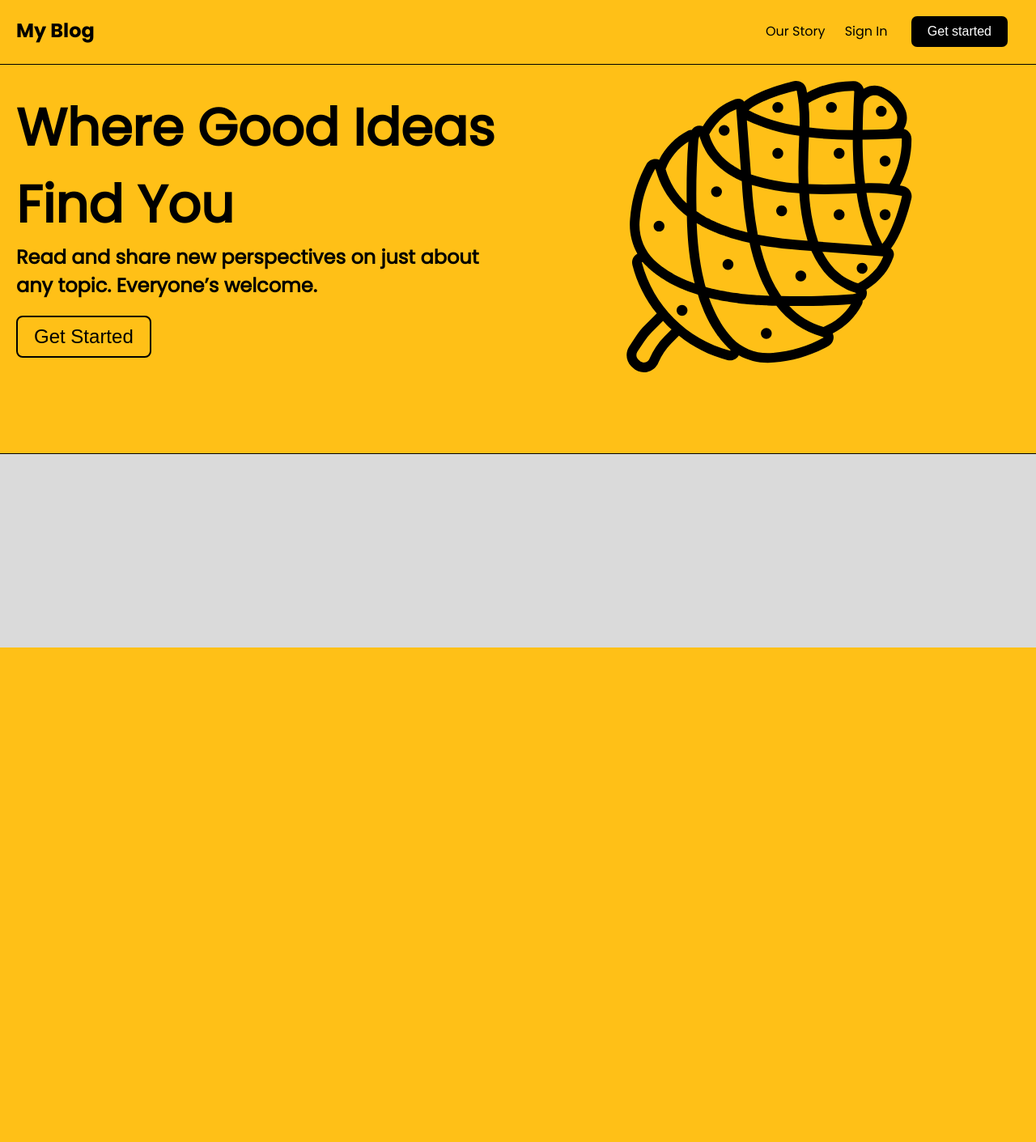
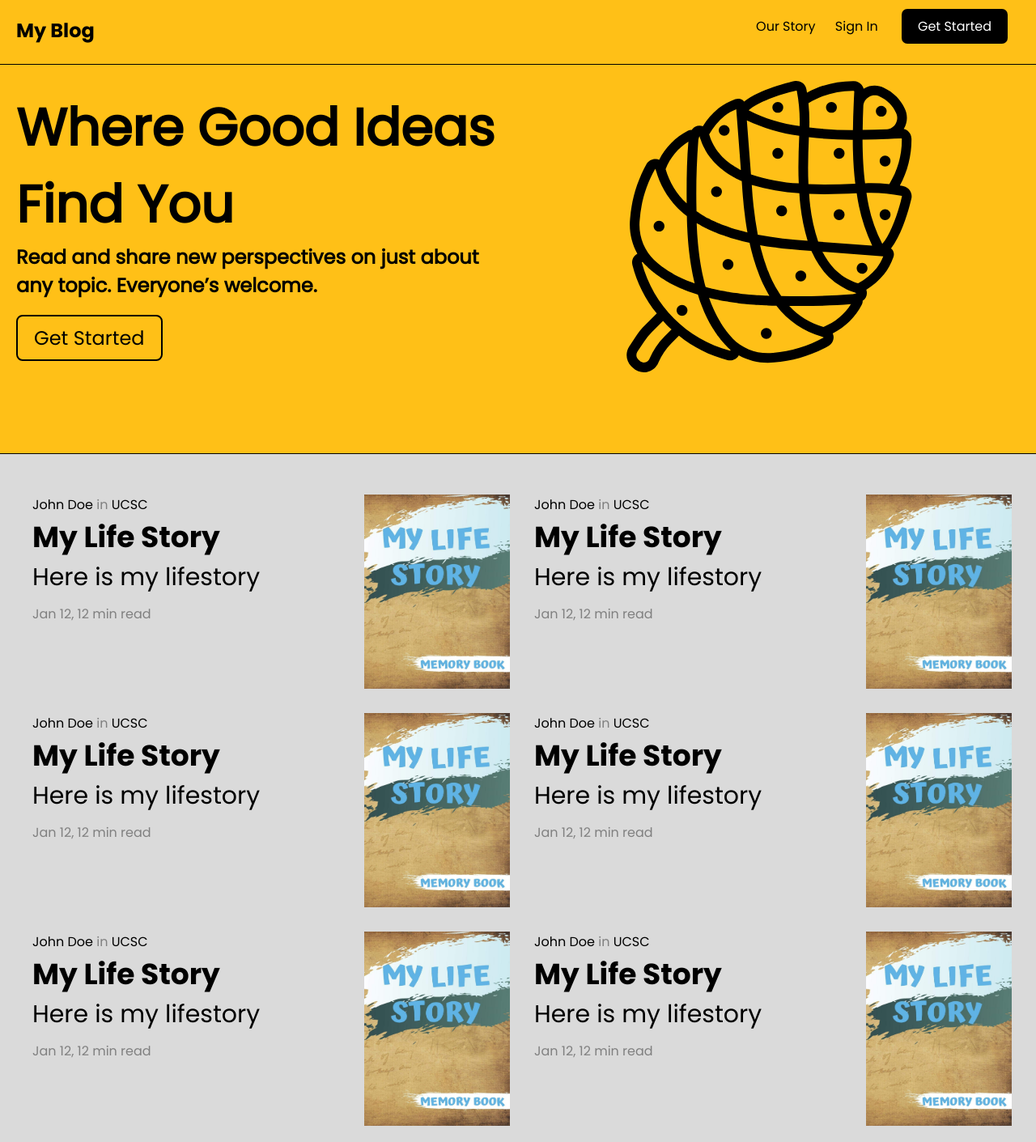
Before and after one commit to rnomals/Demo-Web-APp, a PHP site: page / in a window 1280 px wide. Shown: the whole page at 81% size. Before the commit the page ends 800 px from the top, so only its background shows below. Run offline with PHP 8.4, Linux system fonts and the light colour scheme.

Commit message:
Php files included

```diff
--- /dev/null
+++ b/app.js
@@ -0,0 +1,23 @@
+function init(){
+
+    const navBar = document.querySelector('nav');
+    const main = document.querySelector('main');
+    const yOffSet = main.offsetTop;
+    const menuButton = document.querySelector('.menu button');
+
+    function changeNavBar(){
+        if(window.pageYOffset >= yOffSet){
+            navBar.style.backgroundColor = "white";
+            menuButton.style.backgroundColor = "green"
+        }else{
+            navBar.style.backgroundColor = "#FFC017";
+            menuButton.style.backgroundColor = "black"
+        }
+    }
+
+    window.onscroll = () => {
+        changeNavBar();
+    }
+}
+
+init();
--- a/index.html
+++ b/index.html
@@ -14,8 +14,8 @@
 
             <div class="menu">
                 <a href="#"> Our Story</a>
-                <a href="#">Sign In</a>
-                <button>Get started</button>
+                <a href="./sign-in.html">Sign In</a>
+                <a class="button" href="./sign-up.php">Get Started</a>
             </div>
         </nav>
 
@@ -24,7 +24,7 @@
                     <h1>Where Good Ideas Find You</h1>
                     <h3>Read and share new perspectives on just about any topic. Everyone’s welcome.</h3>
 
-                    <button>Get Started</button>
+                    <a class="button" href="./sign-up.php">Get Started</a>
                 </div>
 
                 <img src="./img/pine-cone.svg" alt="description image">
@@ -35,8 +35,72 @@
     </header>
 
     <main>
+        <div class="posts">
+            <div class="post">
+                <div class="post-content">
+                    <p class="post-details">John Doe <span>in</span> UCSC</p>
+                    <h3>My Life Story</h3>
+                    <p class="subheading">Here is my lifestory</p>
+                    <p class="info">Jan 12, 12 min read</p>
+                </div>
+                <img src="./img/lifestory.jpg" alt="mylifestory">
+            </div>
 
+            <div class="post">
+                <div class="post-content">
+                    <p class="post-details">John Doe <span>in</span> UCSC</p>
+                    <h3>My Life Story</h3>
+                    <p class="subheading">Here is my lifestory</p>
+                    <p class="info">Jan 12, 12 min read</p>
+                </div>
+                <img src="./img/lifestory.jpg" alt="mylifestory">
+            </div>
+
+            <div class="post">
+                <div class="post-content">
+                    <p class="post-details">John Doe <span>in</span> UCSC</p>
+                    <h3>My Life Story</h3>
+                    <p class="subheading">Here is my lifestory</p>
+                    <p class="info">Jan 12, 12 min read</p>
+                </div>
+                <img src="./img/lifestory.jpg" alt="mylifestory">
+            </div>
+
+            <div class="post">
+                <div class="post-content">
+                    <p class="post-details">John Doe <span>in</span> UCSC</p>
+                    <h3>My Life Story</h3>
+                    <p class="subheading">Here is my lifestory</p>
+                    <p class="info">Jan 12, 12 min read</p>
+                </div>
+                <img src="./img/lifestory.jpg" alt="mylifestory">
+            </div>
+
+            <div class="post">
+                <div class="post-content">
+                    <p class="post-details">John Doe <span>in</span> UCSC</p>
+                    <h3>My Life Story</h3>
+                    <p class="subheading">Here is my lifestory</p>
+                    <p class="info">Jan 12, 12 min read</p>
+                </div>
+                <img src="./img/lifestory.jpg" alt="mylifestory">
+            </div>
+
+            <div class="post">
+                <div class="post-content">
+                    <p class="post-details">John Doe <span>in</span> UCSC</p>
+                    <h3>My Life Story</h3>
+                    <p class="subheading">Here is my lifestory</p>
+                    <p class="info">Jan 12, 12 min read</p>
+                </div>
+                <img src="./img/lifestory.jpg" alt="mylifestory">
+            </div>
+
+
+
+        </div>
     </main>
 
+    <script src="./app.js"></script>
 </body>
 </html>
--- a/style.css
+++ b/style.css
@@ -49,7 +49,7 @@ nav{
     text-decoration: none;
 }
 
-.menu button{
+.menu .button{
     display: inline;
     padding: 10px 20px;
     margin: 0px 15px;
@@ -82,9 +82,10 @@ nav{
 .details-text h3{
     font-size: 24px;
     font-family: PopinsRegular;
+    margin-bottom: 30px;
 }
 
-.details-text button{
+.details-text .button{
     margin: 20px 0px 20px 0px;
     padding: 10px 20px;
     background-color: #FFC017;
@@ -92,6 +93,7 @@ nav{
     border: 2px solid black;
     border-radius: 8px;
     font-size: 24px;
+    text-decoration: none;
 }
 
 .details img{
@@ -103,3 +105,146 @@ nav{
     margin: 10vh;
     padding: 20px 20px;
 }
+
+.posts{
+    display: grid;
+    grid-template-columns: repeat(2,1fr);
+    margin: 20px 20px;
+}
+
+.post{
+    display: flex;
+    justify-content: space-between;
+    margin-top: 30px;
+    margin-left: 20px;
+}
+
+.post img{
+    height: 240px;
+    width: 180px;
+    margin-right: 10px;
+}
+
+.post-content{
+    width: 60%;
+}
+
+.post-details{
+    font-size: 16px;
+}
+
+.post h3{
+    font-family: PopinsBold;
+    font-size: 36px;
+}
+
+.subheading{
+    font-size: 30px;
+}
+
+.info{
+    font-size: 16px;
+    margin-top: 10px;
+    color: grey;
+}
+
+.post span{
+    color: grey;
+}
+
+.auth-form{
+    position: absolute;
+    background-color: white;
+    z-index: 1;
+    width: 40%;
+    top: 10%;
+    left: 10%;
+    border: 2px solid #FFC017;
+    border-radius: 10px;
+}
+
+.register{
+    top: 2%;
+    overflow: hidden;
+}
+
+.auth-form h3{
+    font-size: 32px;
+    text-align: center;
+    margin-top: 30px;
+    margin-bottom: 20px;
+    border-bottom: 1px solid #FFC017;
+}
+
+.input-field{
+    margin: 20px 20px;
+}
+
+.input-field label{
+    font-size: 24px;
+    margin: 0px 0px;
+    padding: 0px;
+    display: inline-block;
+    width: 100%;
+}
+
+.input-field input[type=text],
+.input-field input[type=email],
+.input-field input[type=password]{
+    width: 100%;
+    font-size: 18px;
+    padding: 12px 20px;
+    box-sizing: border-box;
+    border: 2px solid #ccc;
+    -webkit-transition: 0.5s;
+    transition: 0.5s;
+}
+
+.input-field input[type=text],
+.input-field input[type=email]:focus,
+.input-field input[type=password]:focus{
+    border: 2px solid #b6b8ba94;
+}
+
+.auth-form .submit{
+    background-color: white;
+    margin: 20px 20px 30px 10px;
+    font-size: 16px;
+    color: #1172d4;
+    padding: 12px 20px;
+    border: 2px solid #1172d4;
+    border-radius: 6px;
+    float: right;
+    height: 50px;
+}
+
+.auth-form .submit:hover{
+    color: white;
+    background-color: #1172d4;
+}
+
+.auth-form .close{
+    background-color: white;
+    height: 50px;
+    margin: 20px 30px 30px 5px;
+    font-size: 16px;
+    color: red;
+    padding: 12px 20px;
+    border: 2px solid red;
+    border-radius: 6px;
+    float: right;
+    text-decoration: none;
+}
+
+.close:hover{
+    color: white;
+    background: red;
+}
+
+.img-right{
+    float: right;
+    margin-top: 5%;
+    margin-right: 40px;
+    height: 60%;
+    width: 50%;
+}
```
Also changed, not shown: conf/conf.php (added, +9 -0 lines), conf/db_conn.php (added, +14 -0 lines), sign-in.html (added, +42 -0 lines), sign-up.php (added, +86 -0 lines), img/lifestory.jpg (added), img/sign-in_background.svg (added), img/undraw_Lighthouse_frb8.svg (added), img/undraw_happy_feeling_slmw.svg (added).
